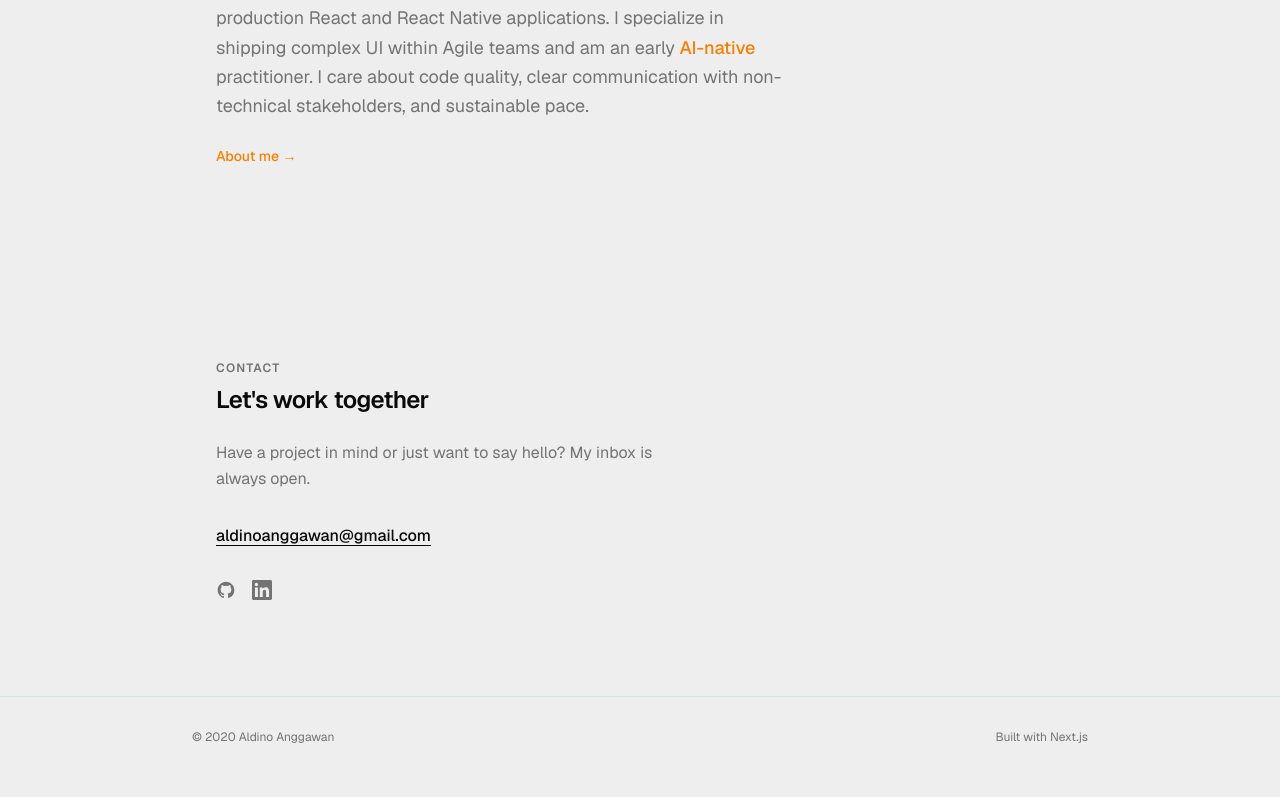
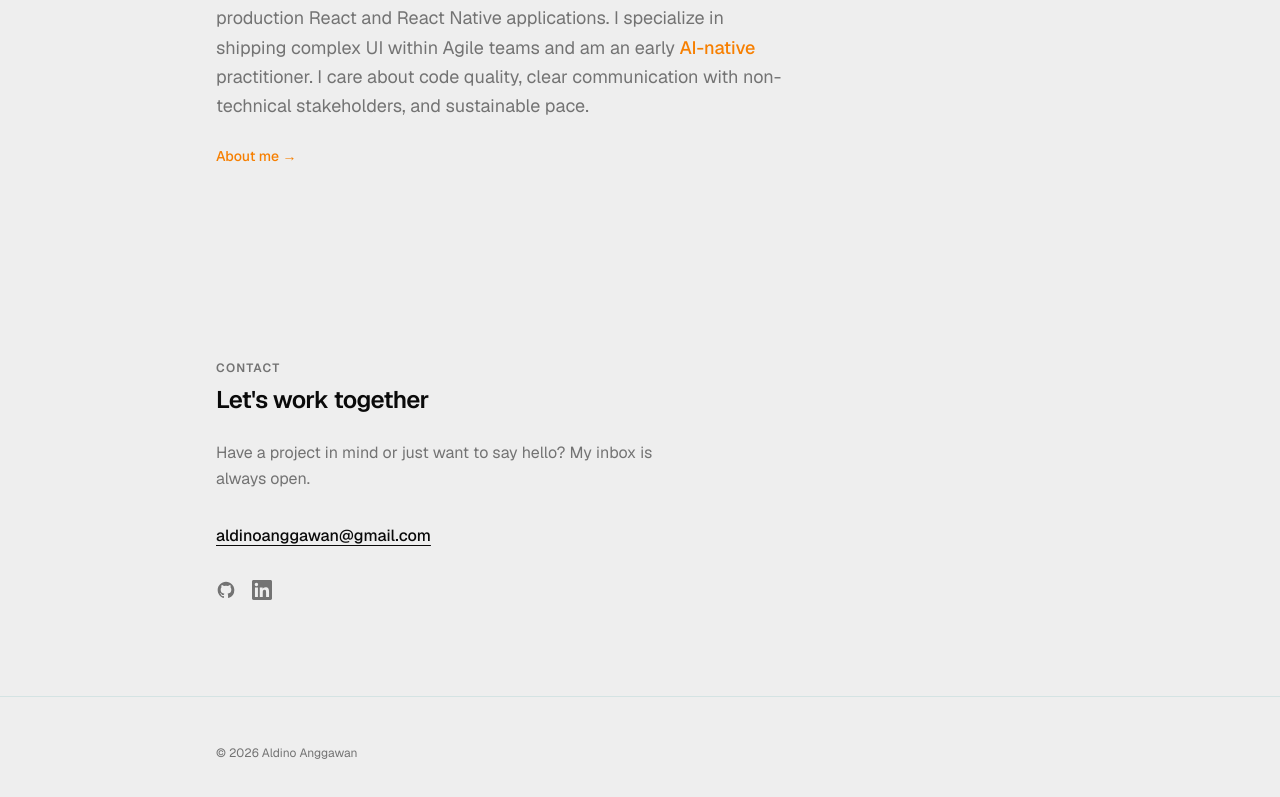
Before and after one commit to aldinoanggawan/portfolio, a Next.js app: page / in a window 1280 px wide. Shown: the part 1488-2285 px from the top of the page. Built offline with nearby package versions, Linux system fonts and the light colour scheme.

Commit message:
update footer

```diff
--- a/components/sections/footer.tsx
+++ b/components/sections/footer.tsx
@@ -1,9 +1,8 @@
 export const Footer = () => {
   return (
-    <footer className="border-t border-border px-6 py-8">
-      <div className="mx-auto max-w-4xl flex items-center justify-between text-xs text-muted-foreground">
-        <span>© {new Date().getFullYear()} Aldino Anggawan</span>
-        <span>Built with Next.js</span>
+    <footer className="border-t border-border">
+      <div className="mx-auto max-w-4xl w-full px-6 py-12 text-xs text-muted-foreground">
+        <span>© 2026 Aldino Anggawan</span>
       </div>
     </footer>
   );
```
